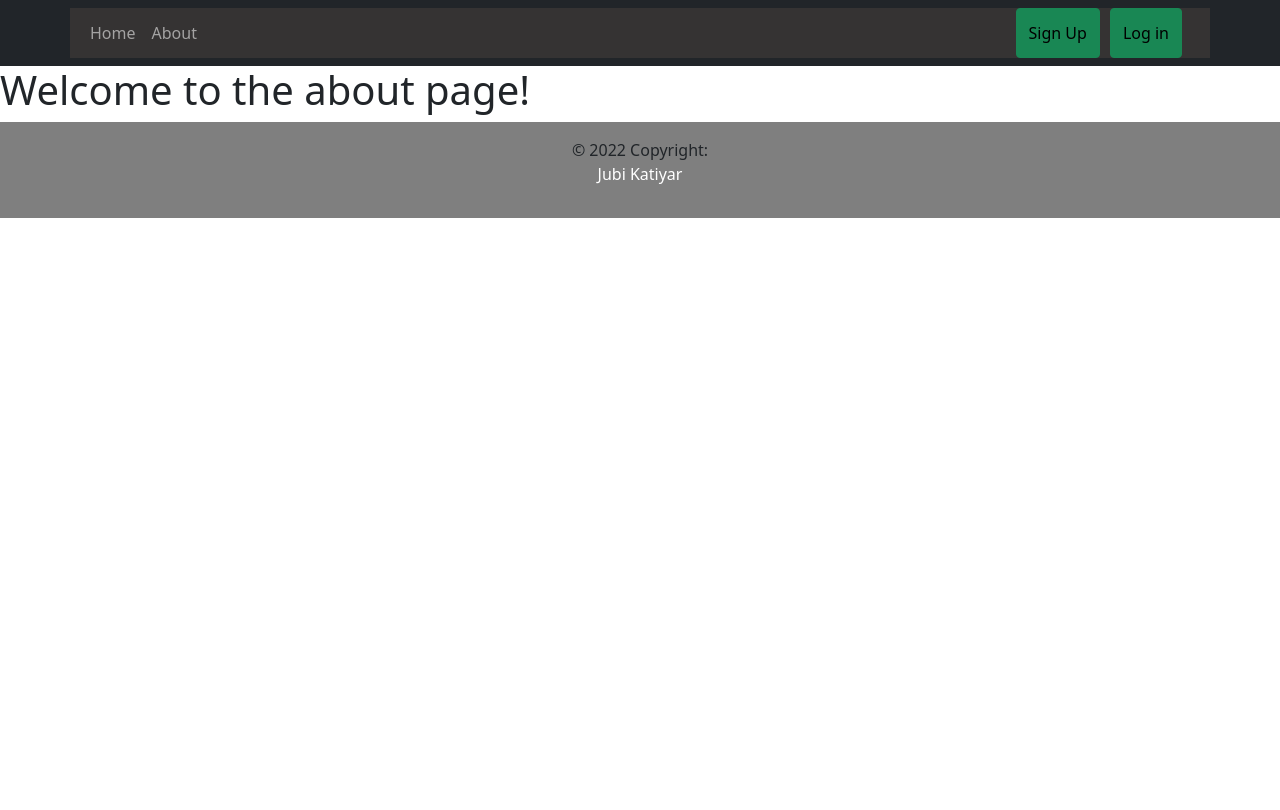
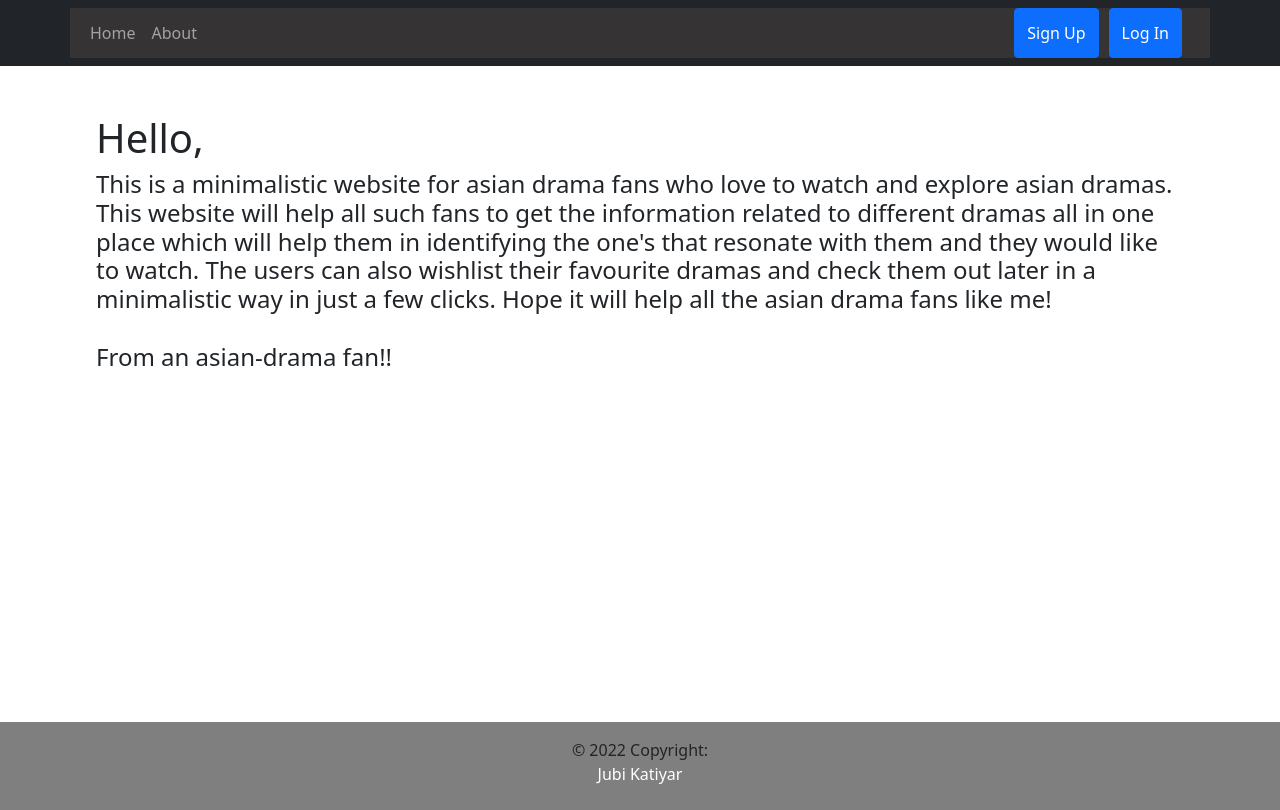
Before and after one commit to jubi020/asian-doramas, a React (Create React App) app in the folder client/: page /about in a window 1280 px wide. Built offline with nearby package versions, Linux system fonts and the light colour scheme; no server answers.

Commit message:
added final touch

```diff
--- a/client/src/components/App.js
+++ b/client/src/components/App.js
@@ -5,7 +5,6 @@ import Home from "./home/home.js";
 import Login from "./views/login/login.js";
 import Register from "./views/registerUser/register.js";
 import Auth from '../authenticationCheck/authCheck';
-import Dashboard from "./views/userDashboard.js/dashboard.js";
 import DramaDetailsPage from './views/dramaDetailsPage/dramaDetailsPage';
 import FavDramaPage from "./views/favDramaPage/favDramaPage.js";
 
@@ -18,7 +17,6 @@ function App() {
           <Route path="/" element={Auth(Home, null)} />
           <Route path="/login" element={Auth(Login, false)} />
           <Route path="/register" element={Auth(Register, false)} />
-          <Route path='/dashboard' element={Auth(Dashboard, false)} />
           <Route path='/drama/:dramaId' element={Auth(DramaDetailsPage, null)} />
           <Route path='/favourite' element={Auth(FavDramaPage, false)} />
         </Routes>
--- a/client/src/components/views/footer/footer.js
+++ b/client/src/components/footer/footer.js
@@ -31,7 +31,7 @@ function Footer() {
 
 
      */}
-    <div className="text-center p-3" style={{backgroundColor: "rgba(0, 0, 0, 0.5)"}}>
+    <div className="text-center p-3" style={{backgroundColor: "rgba(0, 0, 0, 0.5)", height:'5.5rem'}}>
       © 2022 Copyright:
       <p className="text-white">Jubi Katiyar</p>
     </div>
--- a/client/src/components/home/home.js
+++ b/client/src/components/home/home.js
@@ -1,14 +1,12 @@
 import React, {useEffect, useState} from 'react';
 import NavBar from '../navbar/navbar';
-import Footer from '../views/footer/footer';
+import Footer from '../footer/footer';
 import {DISCOVER_API_URL, baseImageURL} from '../config.js';
 import MainDramaComp from './sections/mainDramaComp';
 import GridCard from './sections/gridCard/gridCard';
 import { Container, Row} from 'react-bootstrap';
-// import{Row} from 'bootstrap';
 import 'bootstrap/dist/css/bootstrap.min.css';
 import { useSelector } from 'react-redux';
-import { stat } from 'fs';
 
 export default function Home() {
 
--- a/client/src/components/navbar/navbar.js
+++ b/client/src/components/navbar/navbar.js
@@ -8,14 +8,6 @@ export default function NavBar(){
 
     const user = useSelector(state => state.user);
 
-    const [visible, setVisible] = useState(false);
-    const showDrawer = () => {
-        setVisible(true);
-    };
-    const onClose = () => {
-        setVisible(false);
-    };
-
     return(
         <>
             <Navbar collapseOnSelect expand='sm' bg='dark' variant="dark">
@@ -25,11 +17,13 @@ export default function NavBar(){
                         <Nav className="nav">
                             <Nav.Link href="/" className="nav-el">Home</Nav.Link>
                             <Nav.Link href="/about" className="nav-el">About</Nav.Link>
-                            {user.userData && user.userData.isAuth
+                            {window.localStorage.getItem('userId') != null
                             && <Nav.Link href="/favourite" className="nav-el">Favourites</Nav.Link>}
                         </Nav>
                     </Navbar.Collapse>
-                    <Form inline='true' className="mx-3">{RightMenu()}</Form>
+                    <Form inline='true' className="mx-3">
+                        {RightMenu()}
+                    </Form>
                 </Container>
             </Navbar>
         </>
--- a/client/src/components/navbar/sections/rightMenu.js
+++ b/client/src/components/navbar/sections/rightMenu.js
@@ -1,27 +1,25 @@
-import React, {useState} from 'react';
+import React, {useState, useRef, useEffect} from 'react';
 import axios from 'axios';
 import { useSelector} from "react-redux";
 import { useNavigate} from 'react-router-dom';
 import {Button, ButtonGroup} from 'react-bootstrap';
+import { Link } from 'react-router-dom';
 import 'bootstrap/dist/css/bootstrap.css';
 
 
-function RightMenu(props){
-
-    // const [isAuth, setIsAuth] = useState(false);
+function RightMenu(){
 
     let user = useSelector(state => state.user);
-    // setIsAuth(user.userData && !user.userData.isAuth);
-    // console.log("user in rightmenu is ", user);
+
     const user_server = '/api/users';
     const navigate = useNavigate();
 
     const logoutHandler = () => {
         axios.get(`${user_server}/logout`).then(res => {
             if(res.status === 200){
-              window.localStorage.removeItem('userId');
+                window.localStorage.removeItem('userId');
             //   setIsAuth(false);
-                window.location.reload(true);
+                // window.location.reload(true);
                 navigate('/');
             }else{
                 alert('logout failed');
@@ -29,18 +27,26 @@ function RightMenu(props){
         });
     };
 
-    if(user.userData && !user.userData.isAuth){
+    if(window.localStorage.getItem('userId') == null){
         return (
             <>
-                <Button type='button' className='btn btn-success'><a href='/register' style={{textDecoration:"none", color:"black"}}>Sign Up</a></Button>
-                <Button type='button' className='btn btn-success' style={{marginLeft:'10px'}}><a href='/login' style={{textDecoration:"none", color:"black"}}>Log in</a></Button>
+                <Link to='/register'>
+                    <Button variant='primary'>Sign Up</Button>
+                </Link>
+                <Link to='/login'>
+                <Button variant='primary' style={{marginLeft:'10px'}}>Log In</Button>
+                </Link>
+
             </>
         );
     }
     else{
         return(
             <>
-                <Button onClick={logoutHandler}>Log out</Button>
+                <Button variant="primary"
+                onClick={logoutHandler}>
+                Logout
+                </Button>
             </>
         );
     }
--- a/client/src/components/views/about/about.js
+++ b/client/src/components/views/about/about.js
@@ -1,5 +1,5 @@
 import React from 'react';
-import Footer from "../footer/footer";
+import Footer from "../../footer/footer";
 import NavBar from '../../navbar/navbar';
 
 export default function About() {
@@ -7,7 +7,20 @@ export default function About() {
   return (
     <>
       <NavBar />
-      <h1>Welcome to the about page!</h1>
+      <div style={{width:'85%', margin:'3rem auto', minHeight:'70vh'}}>
+        <h1>Hello,</h1>
+        <h4>
+          This is a minimalistic website for asian drama fans who love to watch
+          and explore asian dramas. This website will help all such fans to get the information related to
+          different dramas all in one place which will help them in identifying the one's that resonate with them
+          and they would like to watch.
+          The users can also wishlist their favourite dramas and check them out later in a minimalistic way in just a few clicks.
+          Hope it will help all the asian drama fans like me!
+          <br />
+          <br />
+          From an asian-drama fan!!
+        </h4>
+      </div>
       <Footer />
     </>
 
--- a/client/src/components/views/favDramaPage/favDramaPage.js
+++ b/client/src/components/views/favDramaPage/favDramaPage.js
@@ -4,8 +4,12 @@ import { MDBCard, MDBCardTitle, MDBCardText, MDBCardBody, MDBCardImage, MDBRow,
 import Button from 'react-bootstrap/Button';
 import axios from 'axios';
 import { baseImageURL } from '../../config';
+import { useSelector } from 'react-redux';
 
 export default function FavDramaPage() {
+
+    const user = useSelector(state => state.user);
+    // console.log(user);
 
     const dataToSend = {userFrom: localStorage.getItem('userId')};
     const [favDramaList, setFavDramaList] = useState([]);
@@ -16,7 +20,11 @@ export default function FavDramaPage() {
             if(res.data.success){
                 setFavDramaList(res.data.favList);
             }else{
-                alert('failed to fetch the favourite dramas');
+                if(user && user.userData && user.userData.isAuth){
+                    alert('failed to fetch the favourite dramas');
+                }else{
+                    console.log('failed to fetch the favourite dramas');
+                }
             }
         });
     }
@@ -37,7 +45,11 @@ export default function FavDramaPage() {
             if(res.data.success){
                 fetchFavDrama();
             }else{
-                alert('failed to remove the drama from favourites');
+                if(user && user.userData && user.userData.isAuth)
+                    alert('failed to remove the drama from favourites');
+                else{
+                    console.log('failed to remove the drama from favourite list');
+                }
             }
         })
 
--- a/client/src/components/views/login/login.js
+++ b/client/src/components/views/login/login.js
@@ -1,7 +1,7 @@
 import React, {useState} from 'react';
 import {Form} from 'react-bootstrap';
 import "./login.css";
-import Footer from "../footer/footer";
+import Footer from "../../footer/footer";
 import {loginUser} from "../../../actions/user_actions";
 import * as Yup from 'yup';
 import {Formik} from 'formik';
--- a/client/src/components/views/registerUser/register.js
+++ b/client/src/components/views/registerUser/register.js
@@ -1,7 +1,7 @@
 import React from 'react';
 import {Form} from 'react-bootstrap';
 import "../login/login.css";
-import Footer from "../footer/footer";
+import Footer from "../../footer/footer";
 import * as Yup from 'yup';
 import { registerUser } from '../../../actions/user_actions';
 import { useDispatch } from 'react-redux';
--- a/client/src/components/views/userDashboard.js/dashboard.js
+++ /dev/null
@@ -1,20 +0,0 @@
-import React from 'react';
-import {Button, Container} from 'react-bootstrap';
-import 'bootstrap/dist/css/bootstrap.css';
-
-
-export default function Dashboard(props){
-
-    function handleLogout(){
-        console.log("logout button pressed");
-    }
-
-    return (
-        <>
-        <div style={{display:"flex", justifyContent:"flex-end", margin:"20px 0"}}>
-           <Button onClick={handleLogout}>Log Out</Button>
-        </div>
-        <h1>welcome to the dashboard user</h1>
-        </>
-    );
-}
--- a/client/src/index.css
+++ b/client/src/index.css
@@ -1,3 +1,7 @@
+html, body{
+  height: 100%;
+}
+
 body {
   margin: 0;
   font-family: -apple-system, BlinkMacSystemFont, 'Segoe UI', 'Roboto', 'Oxygen',
```
Also changed, not shown: client/src/components/views/dramaDetailsPage/sections/favourite.js (+20 -4 lines).
